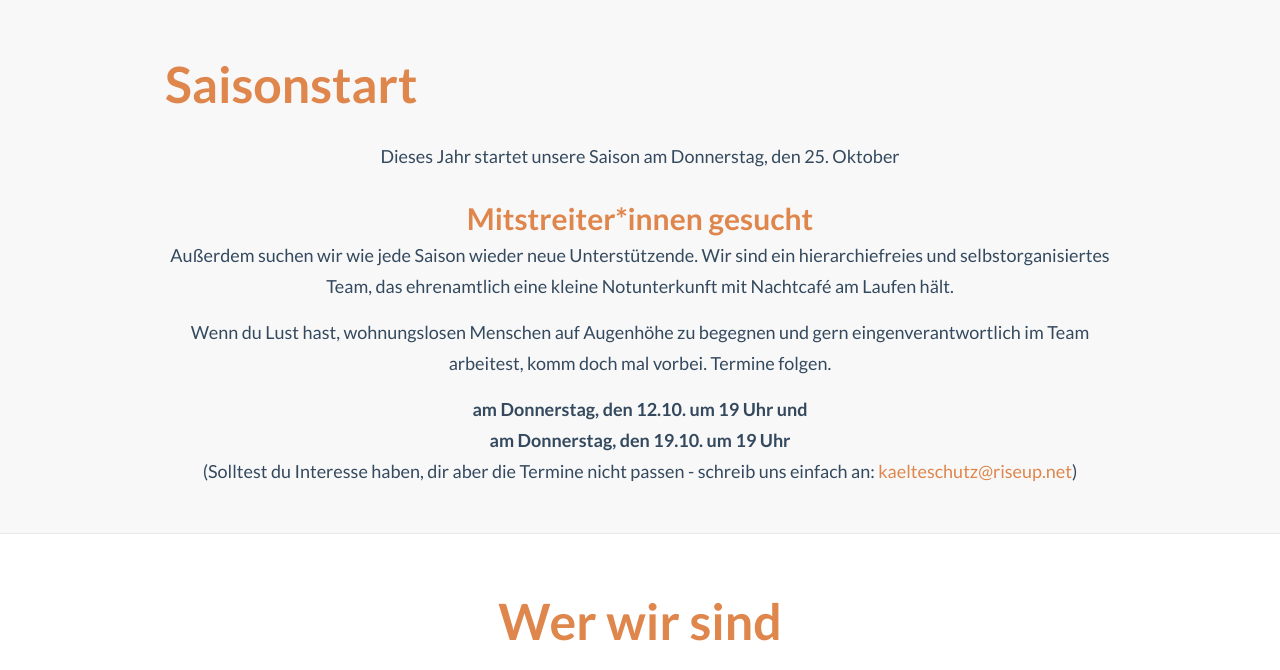
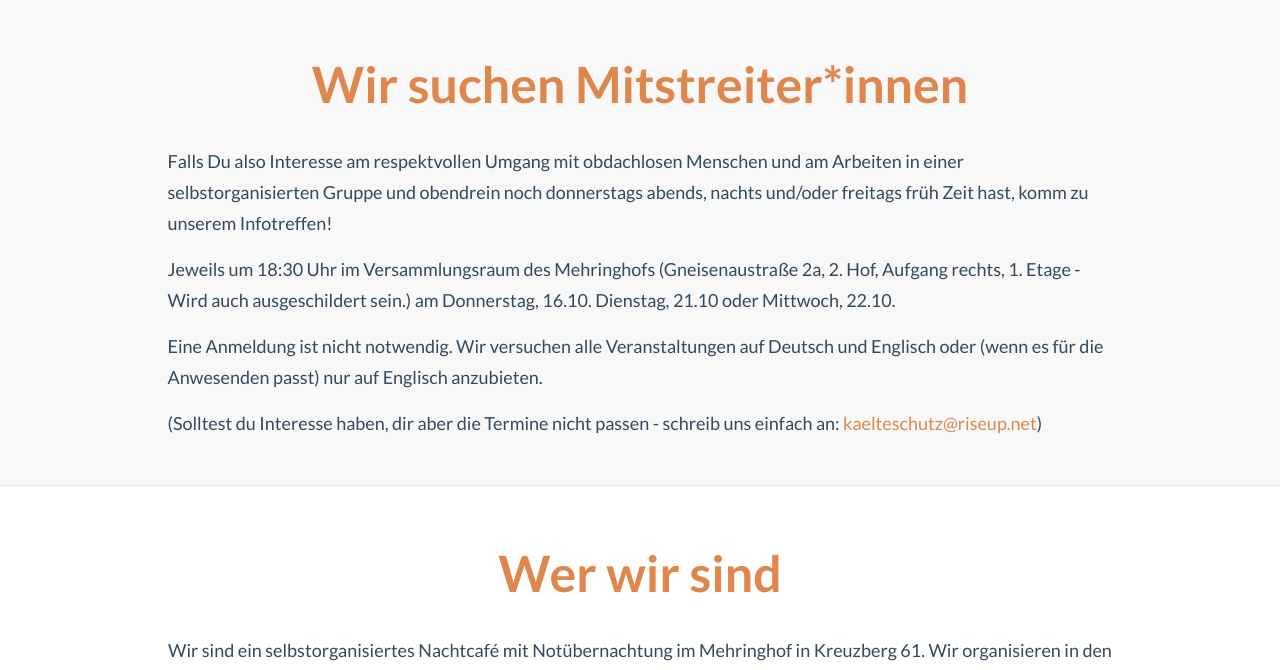
Before and after one commit to w1n5l0w/kaelteschutz.github.io, a plain HTML site: page index.html in a window 1280 px wide. Shown: the part 865-1535 px from the top of the page. Drawn offline with Linux system fonts and the light colour scheme.

Commit message:
Update index.html

```diff
--- a/index.html
+++ b/index.html
@@ -97,25 +97,23 @@
   <!-- What is -->
   <div class="content-section-a" style="border-top: 0">
     <div class="container">
-      <div id="aktuelles" class="col-sm-offset-1 wrap_title">
-        <h2>Saisonstart</h2>
+      <div id="aktuelles" class="col-md-12 text-center wrap_title">
+        <h2>Wir suchen Mitstreiter*innen</h2>
       </div>
       <div class="row">
-        <div class="col-sm-10 col-sm-offset-1 text-center">
-          <p>Dieses Jahr startet unsere Saison am Donnerstag, den 25. Oktober</p>
-
-          <h3>Mitstreiter*innen gesucht</h3>
-          <p>
-         Außerdem suchen wir wie jede Saison wieder neue Unterstützende.
-         Wir sind ein hierarchiefreies und selbstorganisiertes Team, das ehrenamtlich eine kleine Notunterkunft mit Nachtcafé am Laufen hält.
-          </p>
-
-         <p>Wenn du Lust hast, wohnungslosen Menschen auf Augenhöhe zu begegnen und gern eingenverantwortlich im Team arbeitest, komm doch mal vorbei. Termine folgen.</p>
-
-         <p><b>am Donnerstag, den 12.10. um 19 Uhr und<br>
-         am Donnerstag, den 19.10. um 19 Uhr</b>  <br>
-
-         (Solltest du Interesse haben, dir aber die Termine nicht passen - schreib uns einfach an: <a href="mailto:kaelteschutz@riseup.net">kaelteschutz@riseup.net</a>)</p>
+        <div class="col-sm-10 col-sm-offset-1">
+            <p>
+              Falls Du also Interesse am respektvollen Umgang mit obdachlosen Menschen und am Arbeiten in einer selbstorganisierten Gruppe und obendrein noch donnerstags abends, nachts und/oder freitags früh Zeit hast, komm zu unserem Infotreffen!
+            </p>
+            <p>
+              Jeweils um 18:30 Uhr im Versammlungsraum des Mehringhofs (Gneisenaustraße 2a, 2. Hof, Aufgang rechts, 1. Etage - Wird auch ausgeschildert sein.) am Donnerstag, 16.10. Dienstag, 21.10 oder Mittwoch, 22.10.
+            </p>
+            <p>
+              Eine Anmeldung ist nicht notwendig. Wir versuchen alle Veranstaltungen auf Deutsch und Englisch oder (wenn es für die Anwesenden passt) nur auf Englisch anzubieten.
+            </p>
+            <p>
+              (Solltest du Interesse haben, dir aber die Termine nicht passen - schreib uns einfach an: <a href="mailto:kaelteschutz@riseup.net">kaelteschutz@riseup.net</a>)
+            </p>
        </div>
       </div>
     </div>
```
